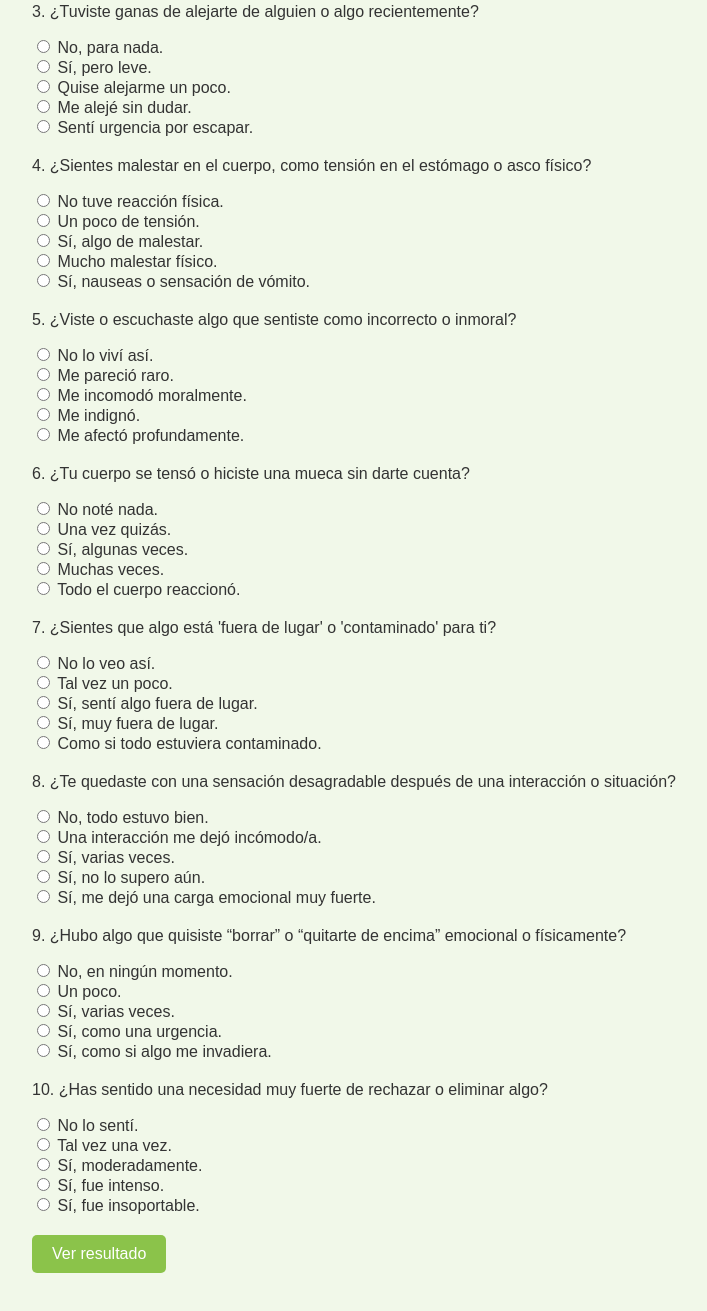
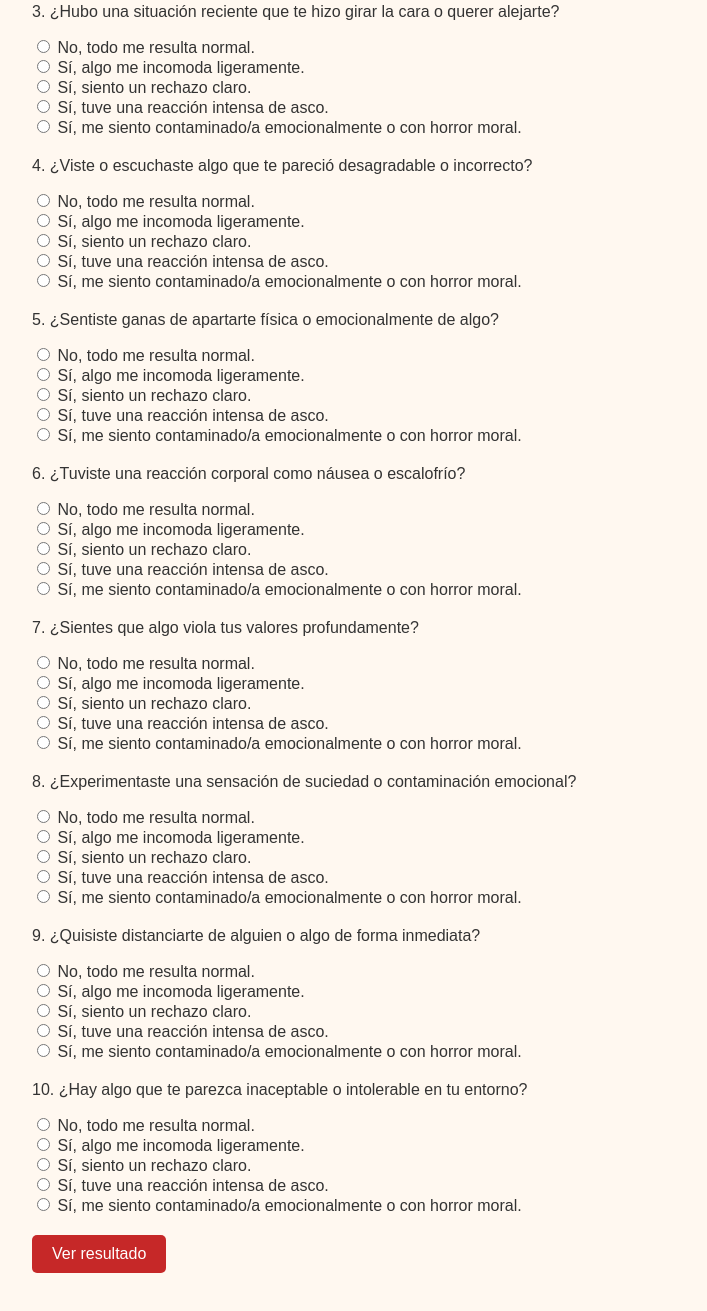
Before and after one commit to Lcob-100/ASCO, a plain HTML site: page index.html in a window 1280 px wide. Shown: the part 405-1716 px from the top of the page, without its empty margins (258-965 px from the left). Drawn offline with Linux system fonts and the light colour scheme.

Commit message:
index.html

```diff
--- a/index.html
+++ b/index.html
@@ -7,20 +7,20 @@
   <style>
     body {
       font-family: Arial, sans-serif;
-      background: #f1f8e9;
+      background: #fff8f0;
       color: #333;
       max-width: 700px;
       margin: auto;
       padding: 20px;
     }
     h1 {
-      color: #8bc34a;
+      color: #c62828;
     }
     .question {
       margin-bottom: 20px;
     }
     button {
-      background: #8bc34a;
+      background: #c62828;
       color: white;
       border: none;
       padding: 10px 20px;
@@ -38,34 +38,29 @@
 <body>
   <h1>¿Qué nivel de asco estás sintiendo ahora?</h1>
   <form id="testForm"></form>
-  <button type="button" onclick="calcularResultado()">Ver resultado</button>
+  <button onclick="calcularResultado()" type="button">Ver resultado</button>
   <div class="result" id="resultado"></div>
 
   <script>
     const preguntas = [
-      "¿Hay algo que te produce rechazo físico o emocional?",
-      "¿Sientes una incomodidad intensa al ver, oler o pensar en algo?",
-      "¿Tuviste ganas de alejarte de alguien o algo recientemente?",
-      "¿Sientes malestar en el cuerpo, como tensión en el estómago o asco físico?",
-      "¿Viste o escuchaste algo que sentiste como incorrecto o inmoral?",
-      "¿Tu cuerpo se tensó o hiciste una mueca sin darte cuenta?",
-      "¿Sientes que algo está 'fuera de lugar' o 'contaminado' para ti?",
-      "¿Te quedaste con una sensación desagradable después de una interacción o situación?",
-      "¿Hubo algo que quisiste “borrar” o “quitarte de encima” emocional o físicamente?",
-      "¿Has sentido una necesidad muy fuerte de rechazar o eliminar algo?"
+      "¿Hay algo que te produce rechazo físico o emocional ahora mismo?",
+      "¿Sientes que algo o alguien te incomoda profundamente?",
+      "¿Hubo una situación reciente que te hizo girar la cara o querer alejarte?",
+      "¿Viste o escuchaste algo que te pareció desagradable o incorrecto?",
+      "¿Sentiste ganas de apartarte física o emocionalmente de algo?",
+      "¿Tuviste una reacción corporal como náusea o escalofrío?",
+      "¿Sientes que algo viola tus valores profundamente?",
+      "¿Experimentaste una sensación de suciedad o contaminación emocional?",
+      "¿Quisiste distanciarte de alguien o algo de forma inmediata?",
+      "¿Hay algo que te parezca inaceptable o intolerable en tu entorno?"
     ];
 
     const opciones = [
-      ["No, en absoluto.","Un poco.","Sí, moderadamente.","Sí, bastante.","Sí, muchísimo."],
-      ["No me incomodó.","Algo leve.","Me desagradó.","Me resultó muy incómodo.","Me provocó una reacción física."],
-      ["No, para nada.","Sí, pero leve.","Quise alejarme un poco.","Me alejé sin dudar.","Sentí urgencia por escapar."],
-      ["No tuve reacción física.","Un poco de tensión.","Sí, algo de malestar.","Mucho malestar físico.","Sí, nauseas o sensación de vómito."],
-      ["No lo viví así.","Me pareció raro.","Me incomodó moralmente.","Me indignó.","Me afectó profundamente."],
-      ["No noté nada.","Una vez quizás.","Sí, algunas veces.","Muchas veces.","Todo el cuerpo reaccionó."],
-      ["No lo veo así.","Tal vez un poco.","Sí, sentí algo fuera de lugar.","Sí, muy fuera de lugar.","Como si todo estuviera contaminado."],
-      ["No, todo estuvo bien.","Una interacción me dejó incómodo/a.","Sí, varias veces.","Sí, no lo supero aún.","Sí, me dejó una carga emocional muy fuerte."],
-      ["No, en ningún momento.","Un poco.","Sí, varias veces.","Sí, como una urgencia.","Sí, como si algo me invadiera."],
-      ["No lo sentí.","Tal vez una vez.","Sí, moderadamente.","Sí, fue intenso.","Sí, fue insoportable."]
+      "No, todo me resulta normal.",
+      "Sí, algo me incomoda ligeramente.",
+      "Sí, siento un rechazo claro.",
+      "Sí, tuve una reacción intensa de asco.",
+      "Sí, me siento contaminado/a emocionalmente o con horror moral."
     ];
 
     const form = document.getElementById("testForm");
@@ -73,7 +68,7 @@
       const div = document.createElement("div");
       div.classList.add("question");
       div.innerHTML = `<p>${i + 1}. ${pregunta}</p>`;
-      opciones[i].forEach((op, j) => {
+      opciones.forEach((op, j) => {
         div.innerHTML += `<label><input type="radio" name="p${i}" value="${j + 1}"> ${op}</label><br>`;
       });
       form.appendChild(div);
@@ -88,7 +83,7 @@
         }
       }
 
-      let resultado = "";
+     let resultado = "";
       let urlConsejo = "";
 
       if (total <= 16) {
```
